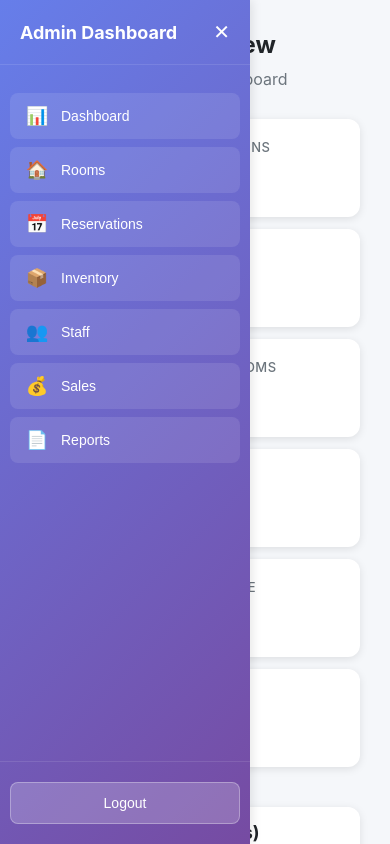
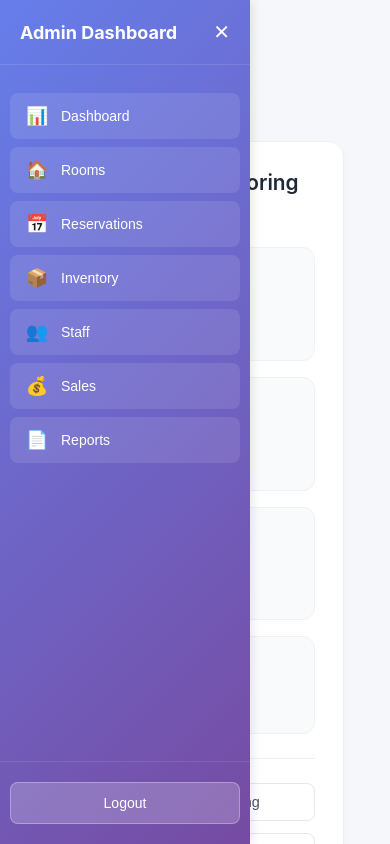
Before and after one commit to WarTechTok/bluesense, a React (Create React App) app in the folder frontend/: page /admin/dashboard in a window 390 px wide. Built offline with nearby package versions, Linux system fonts and the light colour scheme; no server answers; the HTML template or start-up script is replaced by a standard one.

Commit message:
Complete admin dashboard UI overhaul

```diff
--- a/frontend/src/components/admin/StatCard.css
+++ b/frontend/src/components/admin/StatCard.css
@@ -1,71 +1,67 @@
+/* src/components/admin/StatCard.css */
 .stat-card {
   background: white;
   border-radius: 12px;
-  padding: 20px;
-  border-left: 4px solid;
-  box-shadow: 0 2px 8px rgba(0, 0, 0, 0.1);
-  display: flex;
-  align-items: center;
-  gap: 15px;
-  transition: transform 0.3s ease, box-shadow 0.3s ease;
+  padding: 24px;
+  border: 1px solid #f0f0f0;
+  box-shadow: 0 4px 12px rgba(0, 0, 0, 0.02);
+  transition: all 0.2s ease;
 }
 
 .stat-card:hover {
-  transform: translateY(-5px);
-  box-shadow: 0 4px 12px rgba(0, 0, 0, 0.15);
-}
-
-.stat-icon {
-  width: 50px;
-  height: 50px;
-  border-radius: 8px;
-  display: flex;
-  align-items: center;
-  justify-content: center;
-  font-size: 24px;
-  color: white;
+  box-shadow: 0 8px 24px rgba(0, 0, 0, 0.05);
+  border-color: #e5e7eb;
 }
 
 .stat-content {
-  flex: 1;
+  display: flex;
+  flex-direction: column;
+  gap: 4px;
 }
 
 .stat-title {
+  font-size: 0.85rem;
+  font-weight: 500;
+  color: #6b7280;
+  text-transform: uppercase;
+  letter-spacing: 0.3px;
   margin: 0;
-  font-size: 13px;
-  font-weight: 500;
-  color: #6c757d;
-  text-transform: uppercase;
-  letter-spacing: 0.5px;
 }
 
 .stat-value {
-  margin: 8px 0 0 0;
-  font-size: 28px;
-  font-weight: 700;
-  color: #212529;
+  font-size: 2rem;
+  font-weight: 600;
+  color: #1f2937;
+  line-height: 1.2;
+  margin: 0;
 }
 
 .stat-trend {
-  font-size: 11px;
-  font-weight: 600;
+  font-size: 0.85rem;
+  margin-top: 8px;
+  display: inline-block;
   padding: 4px 8px;
   border-radius: 4px;
-  margin-top: 8px;
-  display: inline-block;
+  font-weight: 500;
 }
 
-.stat-trend.positive {
-  color: #28a745;
-  background-color: #d4edda;
+.stat-trend.up {
+  color: #10b981;
+  background-color: #d1fae5;
 }
 
-.stat-trend.negative {
-  color: #dc3545;
-  background-color: #f8d7da;
+.stat-trend.down {
+  color: #ef4444;
+  background-color: #fee2e2;
 }
 
-.stat-trend.neutral {
-  color: #ffc107;
-  background-color: #fff3cd;
+/* Responsive */
+@media (max-width: 768px) {
+  .stat-card {
+    padding: 20px;
+  }
+
+  .stat-value {
+    font-size: 1.8rem;
+  }
 }
--- a/frontend/src/components/admin/StatCard.jsx
+++ b/frontend/src/components/admin/StatCard.jsx
@@ -1,9 +1,9 @@
 // ============================================
-// STAT CARD COMPONENT
+// STAT CARD COMPONENT - Professional Version
 // ============================================
 // Reusable statistics card for dashboard display
-// Shows: title, large value, icon, and optional trend indicator
-// Props: title, value, icon, color (default #667eea), trend
+// Shows: title, large value, and optional trend indicator
+// Props: title, value, trend
 // Used in: Dashboard overview and analytics pages
 
 import React from 'react';
@@ -15,18 +15,19 @@ import './StatCard.css';
 // Props:
 //   - title: Card heading (e.g., "Total Reservations")
 //   - value: Main statistic number/text to display
-//   - icon: Emoji or text icon for visual identification
-//   - color: Border & icon background color (hex color code)
 //   - trend: Optional object {type: 'up'|'down', text: string}
-// Returns: Styled card with icon, title, and value
-const StatCard = ({ title, value, icon, color = '#667eea', trend = null }) => {
+// Returns: Clean, minimal card with title and value
+const StatCard = ({ title, value, trend = null }) => {
   return (
-    <div className="stat-card" style={{ borderLeftColor: color }}>
-      <div className="stat-icon" style={{ backgroundColor: color }}>{icon}</div>
+    <div className="stat-card">
       <div className="stat-content">
-        <h3 className="stat-title">{title}</h3>
-        <p className="stat-value">{value}</p>
-        {trend && <span className={`stat-trend ${trend.type}`}>{trend.text}</span>}
+        <span className="stat-title">{title}</span>
+        <span className="stat-value">{value}</span>
+        {trend && (
+          <span className={`stat-trend ${trend.type}`}>
+            {trend.type === 'up' ? '↑' : '↓'} {trend.text}
+          </span>
+        )}
       </div>
     </div>
   );
--- a/frontend/src/pages/admin/Dashboard.css
+++ b/frontend/src/pages/admin/Dashboard.css
@@ -1,70 +1,222 @@
 .dashboard-page {
   max-width: 1400px;
   margin: 0 auto;
+  padding: 24px;
 }
 
+/* Header */
 .dashboard-header {
-  margin-bottom: 30px;
+  margin-bottom: 32px;
 }
 
 .dashboard-header h1 {
-  margin: 0 0 10px 0;
-  font-size: 32px;
-  color: #212529;
-  font-weight: 700;
+  margin: 0 0 8px 0;
+  font-size: 2rem;
+  font-weight: 600;
+  color: #1f2937;
+  letter-spacing: -0.02em;
 }
 
 .dashboard-header p {
   margin: 0;
-  color: #6c757d;
-  font-size: 16px;
+  color: #6b7280;
+  font-size: 1rem;
 }
 
 .dashboard-loading {
   text-align: center;
   padding: 60px 20px;
-  font-size: 18px;
-  color: #6c757d;
+  font-size: 1rem;
+  color: #6b7280;
+}
+
+/* ===== POOL MONITORING SECTION ===== */
+.pool-monitoring-section {
+  background: white;
+  border-radius: 16px;
+  padding: 28px;
+  margin-bottom: 40px;
+  border: 1px solid #f0f0f0;
+  box-shadow: 0 4px 12px rgba(0, 0, 0, 0.02);
+}
+
+.section-header {
+  display: flex;
+  justify-content: space-between;
+  align-items: center;
+  margin-bottom: 24px;
+}
+
+.section-header h2 {
+  font-size: 1.3rem;
+  font-weight: 600;
+  color: #1f2937;
+  margin: 0;
+}
+
+.live-indicator {
+  display: flex;
+  align-items: center;
+  gap: 8px;
+  color: #10b981;
+  font-weight: 500;
+  font-size: 0.85rem;
+  letter-spacing: 0.3px;
+}
+
+.live-dot {
+  width: 8px;
+  height: 8px;
+  border-radius: 50%;
+  background: #10b981;
+  animation: pulse 1.5s infinite;
+}
+
+@keyframes pulse {
+  0% { opacity: 1; transform: scale(1); }
+  50% { opacity: 0.5; transform: scale(1.3); }
+  100% { opacity: 1; transform: scale(1); }
+}
+
+.current-readings-grid {
+  display: grid;
+  grid-template-columns: repeat(4, 1fr);
+  gap: 16px;
+  margin-bottom: 24px;
+}
+
+.reading-card {
+  background: #f8fafc;
+  border-radius: 12px;
+  padding: 20px;
+  border: 1px solid #f0f0f0;
+}
+
+.reading-card .reading-label {
+  font-size: 0.8rem;
+  font-weight: 500;
+  color: #6b7280;
+  text-transform: uppercase;
+  letter-spacing: 0.3px;
+  display: block;
+  margin-bottom: 8px;
+}
+
+.reading-card .reading-value {
+  font-size: 1.8rem;
+  font-weight: 600;
+  color: #1f2937;
+  line-height: 1.2;
+  display: block;
+  margin-bottom: 4px;
+}
+
+.reading-card .reading-status {
+  font-size: 0.85rem;
+  color: #6b7280;
+  display: block;
+}
+
+/* Pool Actions */
+.pool-actions {
+  display: flex;
+  gap: 12px;
+  justify-content: flex-end;
+  border-top: 1px solid #f0f0f0;
+  padding-top: 24px;
+  margin-top: 8px;
+}
+
+.pool-action-btn {
+  padding: 10px 20px;
+  background: white;
+  border: 1px solid #e5e7eb;
+  border-radius: 8px;
+  font-size: 0.9rem;
+  font-weight: 500;
+  color: #4b5563;
+  cursor: pointer;
+  transition: all 0.2s;
+}
+
+.pool-action-btn:hover {
+  background: #f8fafc;
+  border-color: #3b82f6;
+  color: #3b82f6;
 }
 
 /* Statistics Grid */
 .stats-grid {
   display: grid;
-  grid-template-columns: repeat(auto-fit, minmax(250px, 1fr));
+  grid-template-columns: repeat(auto-fit, minmax(280px, 1fr));
   gap: 20px;
   margin-bottom: 40px;
+}
+
+.stat-card {
+  background: white;
+  border-radius: 12px;
+  padding: 24px;
+  border: 1px solid #f0f0f0;
+  box-shadow: 0 4px 12px rgba(0, 0, 0, 0.02);
+}
+
+.stat-card .stat-title {
+  font-size: 0.85rem;
+  font-weight: 500;
+  color: #6b7280;
+  text-transform: uppercase;
+  letter-spacing: 0.3px;
+  margin-bottom: 8px;
+  display: block;
+}
+
+.stat-card .stat-value {
+  font-size: 2rem;
+  font-weight: 600;
+  color: #1f2937;
+  line-height: 1.2;
+}
+
+.stat-card .stat-subtitle {
+  font-size: 0.85rem;
+  color: #9ca3af;
+  margin-top: 4px;
+  display: block;
 }
 
 /* Charts Grid */
 .charts-grid {
   display: grid;
   grid-template-columns: repeat(auto-fit, minmax(400px, 1fr));
-  gap: 20px;
+  gap: 24px;
   margin-bottom: 40px;
 }
 
 .chart-card {
   background: white;
   border-radius: 12px;
-  padding: 20px;
-  box-shadow: 0 2px 8px rgba(0, 0, 0, 0.1);
+  padding: 24px;
+  border: 1px solid #f0f0f0;
+  box-shadow: 0 4px 12px rgba(0, 0, 0, 0.02);
 }
 
 .chart-card h3 {
   margin: 0 0 20px 0;
-  font-size: 18px;
-  color: #212529;
+  font-size: 1.1rem;
+  font-weight: 600;
+  color: #1f2937;
 }
 
 .chart-placeholder {
-  height: 300px;
+  height: 280px;
   display: flex;
   align-items: center;
   justify-content: center;
-  background-color: #f8f9fa;
+  background-color: #f8fafc;
   border-radius: 8px;
-  color: #6c757d;
-  font-size: 14px;
+  color: #6b7280;
+  font-size: 0.9rem;
 }
 
 .simple-chart {
@@ -73,33 +225,33 @@
   justify-content: space-around;
   width: 100%;
   height: 100%;
-  padding: 20px;
-  gap: 10px;
+  padding: 16px;
+  gap: 12px;
 }
 
 .chart-bar-item {
   display: flex;
   flex-direction: column;
   align-items: center;
-  gap: 10px;
+  gap: 8px;
   flex: 1;
 }
 
 .chart-bar {
   width: 100%;
-  background: linear-gradient(135deg, #667eea 0%, #764ba2 100%);
-  border-radius: 6px 6px 0 0;
-  min-height: 10px;
-  transition: all 0.3s ease;
+  background: #3b82f6;
+  border-radius: 4px 4px 0 0;
+  min-height: 4px;
+  transition: all 0.2s;
 }
 
 .chart-bar:hover {
-  filter: brightness(1.1);
+  background: #2563eb;
 }
 
 .chart-label {
-  font-size: 12px;
-  color: #6c757d;
+  font-size: 0.75rem;
+  color: #6b7280;
   text-align: center;
   word-break: break-word;
   width: 100%;
@@ -109,22 +261,24 @@
 .quick-stats {
   display: grid;
   grid-template-columns: repeat(auto-fit, minmax(280px, 1fr));
-  gap: 20px;
+  gap: 24px;
 }
 
 .quick-stat-item {
   background: white;
   border-radius: 12px;
-  padding: 20px;
-  box-shadow: 0 2px 8px rgba(0, 0, 0, 0.1);
+  padding: 24px;
+  border: 1px solid #f0f0f0;
+  box-shadow: 0 4px 12px rgba(0, 0, 0, 0.02);
 }
 
 .quick-stat-item h4 {
-  margin: 0 0 15px 0;
-  font-size: 16px;
-  color: #212529;
-  border-bottom: 2px solid #667eea;
-  padding-bottom: 10px;
+  margin: 0 0 16px 0;
+  font-size: 1rem;
+  font-weight: 600;
+  color: #1f2937;
+  border-bottom: 1px solid #f0f0f0;
+  padding-bottom: 12px;
 }
 
 .quick-stat-item ul {
@@ -134,23 +288,31 @@
 }
 
 .quick-stat-item li {
-  padding: 8px 0;
-  color: #6c757d;
-  font-size: 14px;
+  padding: 10px 0;
+  color: #4b5563;
+  font-size: 0.95rem;
   display: flex;
   justify-content: space-between;
-  border-bottom: 1px solid #e9ecef;
+  border-bottom: 1px solid #f8fafc;
 }
 
 .quick-stat-item li:last-child {
   border-bottom: none;
 }
 
+.quick-stat-item li span:last-child {
+  font-weight: 500;
+  color: #1f2937;
+}
+
 /* Responsive */
 @media (max-width: 1024px) {
+  .current-readings-grid {
+    grid-template-columns: repeat(2, 1fr);
+  }
+
   .stats-grid {
-    grid-template-columns: repeat(auto-fit, minmax(200px, 1fr));
-    gap: 15px;
+    grid-template-columns: repeat(auto-fit, minmax(240px, 1fr));
   }
 
   .charts-grid {
@@ -159,24 +321,51 @@
 }
 
 @media (max-width: 768px) {
+  .dashboard-page {
+    padding: 16px;
+  }
+
   .dashboard-header h1 {
-    font-size: 24px;
+    font-size: 1.8rem;
+  }
+
+  .current-readings-grid {
+    grid-template-columns: 1fr;
+  }
+
+  .pool-actions {
+    flex-direction: column;
+  }
+
+  .pool-action-btn {
+    width: 100%;
   }
 
   .stats-grid {
-    grid-template-columns: repeat(auto-fit, minmax(150px, 1fr));
+    grid-template-columns: 1fr;
+  }
+
+  .chart-card {
+    padding: 20px;
+  }
+
+  .chart-placeholder {
+    height: 220px;
+  }
+
+  .simple-chart {
+    padding: 12px;
+  }
+}
+
+@media (max-width: 480px) {
+  .section-header {
+    flex-direction: column;
+    align-items: flex-start;
     gap: 12px;
   }
 
-  .chart-card {
-    padding: 15px;
-  }
-
-  .chart-placeholder {
-    height: 250px;
-  }
-
-  .simple-chart {
-    padding: 15px;
+  .reading-card .reading-value {
+    font-size: 1.5rem;
   }
 }
--- a/frontend/src/pages/admin/Dashboard.jsx
+++ b/frontend/src/pages/admin/Dashboard.jsx
@@ -1,7 +1,8 @@
-import React, { useState, useEffect } from 'react';
-import StatCard from '../../components/admin/StatCard';
-import './Dashboard.css';
-import * as adminApi from '../../services/admin/adminApi';
+import React, { useState, useEffect } from "react";
+import StatCard from "../../components/admin/StatCard";
+import { getLatestReading, getHistory } from "../../services/api";
+import "./Dashboard.css";
+import * as adminApi from "../../services/admin/adminApi";
 
 const Dashboard = () => {
   const [stats, setStats] = useState(null);
@@ -9,21 +10,28 @@ const Dashboard = () => {
   const [monthlyData, setMonthlyData] = useState([]);
   const [loading, setLoading] = useState(true);
 
+  // Pool monitoring states
+  const [latestReading, setLatestReading] = useState(null);
+  const [history, setHistory] = useState([]);
+  const [poolLoading, setPoolLoading] = useState(true);
+
   useEffect(() => {
     const fetchDashboardData = async () => {
       try {
         setLoading(true);
-        const [statsData, dailyChartData, monthlyChartData] = await Promise.all([
-          adminApi.getDashboardStats(),
-          adminApi.getDailyChartData(),
-          adminApi.getMonthlyChartData(),
-        ]);
+        const [statsData, dailyChartData, monthlyChartData] = await Promise.all(
+          [
+            adminApi.getDashboardStats(),
+            adminApi.getDailyChartData(),
+            adminApi.getMonthlyChartData(),
+          ],
+        );
 
         setStats(statsData);
         setDailyData(dailyChartData || []);
         setMonthlyData(monthlyChartData || []);
       } catch (error) {
-        console.error('Error fetching dashboard data:', error);
+        console.error("Error fetching dashboard data:", error);
       } finally {
         setLoading(false);
       }
@@ -32,58 +40,156 @@ const Dashboard = () => {
     fetchDashboardData();
   }, []);
 
-  if (loading) {
+  // Fetch pool readings
+  useEffect(() => {
+    fetchPoolReadings();
+    const interval = setInterval(fetchPoolReadings, 30000);
+    return () => clearInterval(interval);
+  }, []);
+
+  const fetchPoolReadings = async () => {
+    try {
+      const [latest, historyData] = await Promise.all([
+        getLatestReading(),
+        getHistory(),
+      ]);
+      setLatestReading(latest);
+      setHistory(historyData);
+    } catch (error) {
+      console.error("Failed to fetch pool readings:", error);
+    } finally {
+      setPoolLoading(false);
+    }
+  };
+
+  const getStatusColor = (reading) => {
+    if (!reading) return "#6b7280";
+    if (reading.ph < 6.5 || reading.ph > 8.5) return "#ef4444";
+    if (reading.turbidity === "Dirty") return "#ef4444";
+    if (reading.turbidity === "Cloudy") return "#f59e0b";
+    return "#10b981";
+  };
+
+  const getStatusText = (reading) => {
+    if (!reading) return "No Data";
+    if (reading.ph < 6.5 || reading.ph > 8.5) return "Action Needed";
+    if (reading.turbidity === "Dirty") return "Needs Cleaning";
+    if (reading.turbidity === "Cloudy") return "Monitor";
+    return "Normal";
+  };
+
+  if (loading && poolLoading) {
     return <div className="dashboard-loading">Loading dashboard...</div>;
   }
 
   return (
     <div className="dashboard-page">
       <div className="dashboard-header">
-        <h1>Dashboard Overview</h1>
-        <p>Welcome to the Admin Dashboard</p>
+        <h1>Dashboard</h1>
+        <p>Welcome back, Admin</p>
       </div>
 
-      {/* Key Statistics */}
+      {/* ===== POOL MONITORING SECTION ===== */}
+      <div className="pool-monitoring-section">
+        <div className="section-header">
+          <h2>Pool Water Monitoring</h2>
+          <div className="live-indicator">
+            <span className="live-dot"></span>
+            <span>Live</span>
+          </div>
+        </div>
+
+        {/* Current Readings */}
+        <div className="current-readings-grid">
+          <div className="reading-card">
+            <span className="reading-label">pH Level</span>
+            <span
+              className="reading-value"
+              style={{ color: getStatusColor(latestReading) }}
+            >
+              {latestReading?.ph?.toFixed(2) || "--"}
+            </span>
+            <span className="reading-status">
+              {getStatusText(latestReading)}
+            </span>
+          </div>
+
+          <div className="reading-card">
+            <span className="reading-label">Temperature</span>
+            <span className="reading-value">
+              {latestReading?.temperature
+                ? `${latestReading.temperature.toFixed(1)}°C`
+                : "--"}
+            </span>
+            <span className="reading-status">
+              {latestReading?.temperature < 20
+                ? "Cold"
+                : latestReading?.temperature > 35
+                  ? "Hot"
+                  : "Normal"}
+            </span>
+          </div>
+
+          <div className="reading-card">
+            <span className="reading-label">Turbidity</span>
+            <span
+              className="reading-value"
+              style={{ color: getStatusColor(latestReading) }}
+            >
+              {latestReading?.turbidity || "--"}
+            </span>
+            <span className="reading-status">
+              {latestReading?.turbidity || "No Data"}
+            </span>
+          </div>
+
+          <div className="reading-card">
+            <span className="reading-label">Last Update</span>
+            <span className="reading-value">
+              {latestReading?.formattedTime || "--"}
+            </span>
+          </div>
+        </div>
+
+        {/* Quick Actions */}
+        <div className="pool-actions">
+          <button
+            className="pool-action-btn"
+            onClick={() => window.open("/dashboard", "_blank")}
+          >
+            View Full Monitoring
+          </button>
+          <button
+            className="pool-action-btn"
+            onClick={() => alert("Export feature coming soon")}
+          >
+            Export Data
+          </button>
+        </div>
+      </div>
+
+      {/* ===== ADMIN STATS SECTION ===== */}
+      <h2 className="section-title">Overview</h2>
       <div className="stats-grid">
         <StatCard
           title="Total Reservations"
           value={stats?.totalReservations || 0}
-          icon="📅"
-          color="#667eea"
         />
-        <StatCard
-          title="Available Rooms"
-          value={stats?.availableRooms || 0}
-          icon="🏠"
-          color="#28a745"
-        />
+        <StatCard title="Available Rooms" value={stats?.availableRooms || 0} />
         <StatCard
           title="Maintenance Rooms"
           value={stats?.maintainanceRooms || 0}
-          icon="🔧"
-          color="#ffc107"
         />
-        <StatCard
-          title="Active Staff"
-          value={stats?.activeStaff || 0}
-          icon="👥"
-          color="#5b9bd5"
-        />
+        <StatCard title="Active Staff" value={stats?.activeStaff || 0} />
         <StatCard
           title="Monthly Revenue"
           value={`₱${(stats?.monthlyRevenue || 0).toLocaleString()}`}
-          icon="💰"
-          color="#764ba2"
         />
-        <StatCard
-          title="Low Stock Items"
-          value={stats?.lowStockItems || 0}
-          icon="⚠️"
-          color="#dc3545"
-        />
+        <StatCard title="Low Stock Items" value={stats?.lowStockItems || 0} />
       </div>
 
       {/* Charts */}
+      <h2 className="section-title">Sales Analytics</h2>
       <div className="charts-grid">
         <div className="chart-card">
           <h3>Daily Sales (Last 7 Days)</h3>
@@ -92,13 +198,18 @@ const Dashboard = () => {
               <div className="simple-chart">
                 {dailyData.map((item, idx) => (
                   <div key={idx} className="chart-bar-item">
-                    <div className="chart-bar" style={{ height: `${(item.total / 100) * 100}px` }}></div>
+                    <div
+                      className="chart-bar"
+                      style={{
+                        height: `${Math.min((item.total / 100) * 100, 200)}px`,
+                      }}
+                    ></div>
                     <span className="chart-label">{item._id}</span>
                   </div>
                 ))}
               </div>
             ) : (
-              <p>No daily sales data available</p>
+              <p>No data available</p>
             )}
           </div>
         </div>
@@ -110,41 +221,64 @@ const Dashboard = () => {
               <div className="simple-chart">
                 {monthlyData.map((item, idx) => (
                   <div key={idx} className="chart-bar-item">
-                    <div className="chart-bar" style={{ height: `${(item.total / 100) * 100}px` }}></div>
+                    <div
+                      className="chart-bar"
+                      style={{
+                        height: `${Math.min((item.total / 100) * 100, 200)}px`,
+                      }}
+                    ></div>
                     <span className="chart-label">{item._id}</span>
                   </div>
                 ))}
               </div>
             ) : (
-              <p>No monthly sales data available</p>
+              <p>No data available</p>
             )}
           </div>
         </div>
       </div>
 
       {/* Quick Stats */}
+      <h2 className="section-title">System Status</h2>
       <div className="quick-stats">
         <div className="quick-stat-item">
-          <h4>Reservation Status</h4>
+          <h4>Reservations</h4>
           <ul>
-            <li>Pending: TBD</li>
-            <li>Confirmed: TBD</li>
-            <li>Cancelled: TBD</li>
+            <li>
+              <span>Pending</span> <span>0</span>
+            </li>
+            <li>
+              <span>Confirmed</span> <span>0</span>
+            </li>
+            <li>
+              <span>Cancelled</span> <span>0</span>
+            </li>
           </ul>
         </div>
         <div className="quick-stat-item">
-          <h4>Room Status</h4>
+          <h4>Rooms</h4>
           <ul>
-            <li>Available: {stats?.availableRooms || 0}</li>
-            <li>Booked: TBD</li>
-            <li>Maintenance: {stats?.maintainanceRooms || 0}</li>
+            <li>
+              <span>Available</span> <span>{stats?.availableRooms || 0}</span>
+            </li>
+            <li>
+              <span>Booked</span> <span>0</span>
+            </li>
+            <li>
+              <span>Maintenance</span>{" "}
+              <span>{stats?.maintainanceRooms || 0}</span>
+            </li>
           </ul>
         </div>
         <div className="quick-stat-item">
-          <h4>Inventory Alerts</h4>
+          <h4>Inventory</h4>
           <ul>
-            <li>Low Stock Items: {stats?.lowStockItems || 0}</li>
-            <li>Out of Stock: TBD</li>
+            <li>
+              <span>Low Stock</span> <span>{stats?.lowStockItems || 0}</span>
+            </li>
+            <li>
+              <span>Out of Stock</span> <span>0</span>
+            </li>
           </ul>
         </div>
       </div>
```
Also changed, not shown: frontend/src/components/modals/LogoutConfirmModal.jsx (+12 -10 lines), frontend/src/components/modals/LogoutModal.jsx (deleted, +0 -42 lines), frontend/src/components/modals/Modal.css (+13 -7 lines), 1 other file (tests, documents, lock files or other folders).
